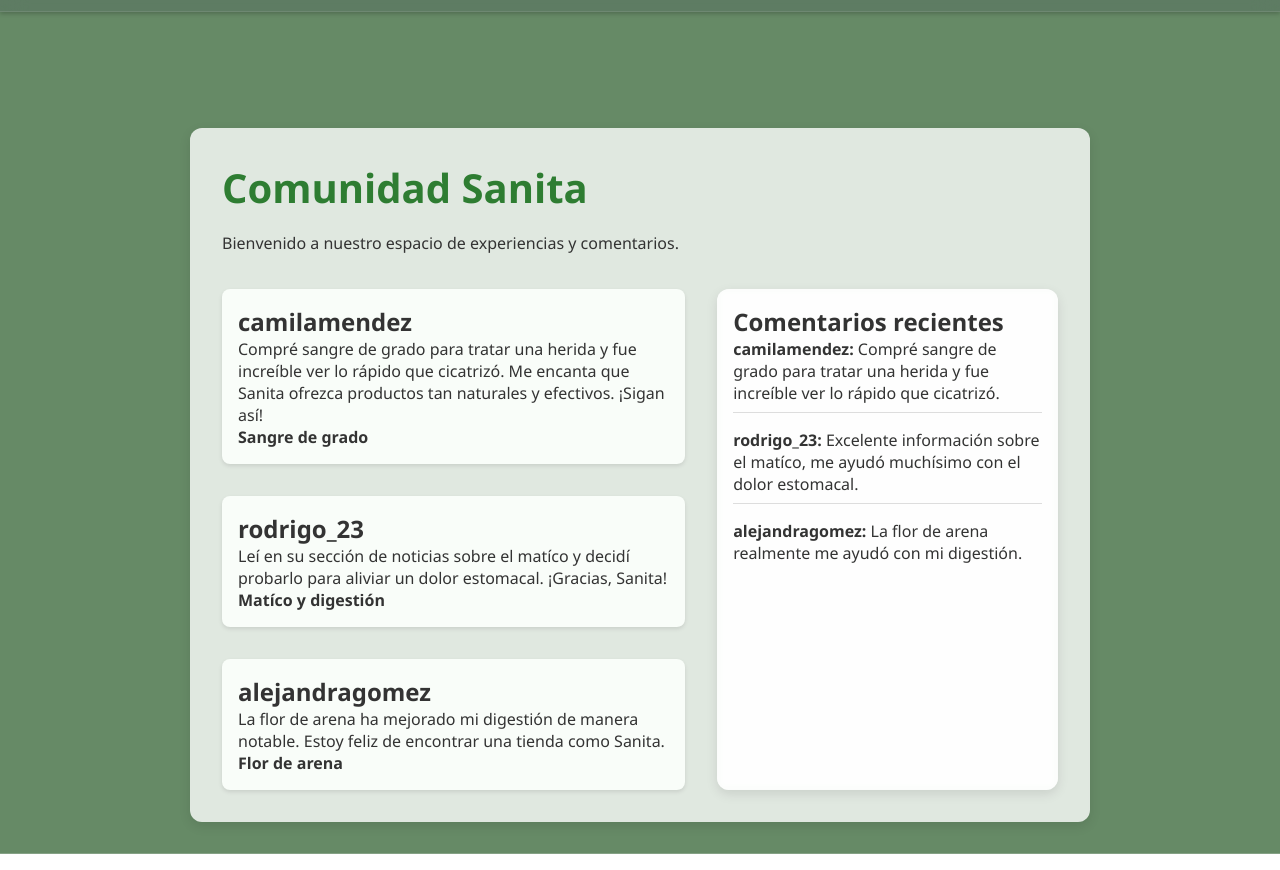
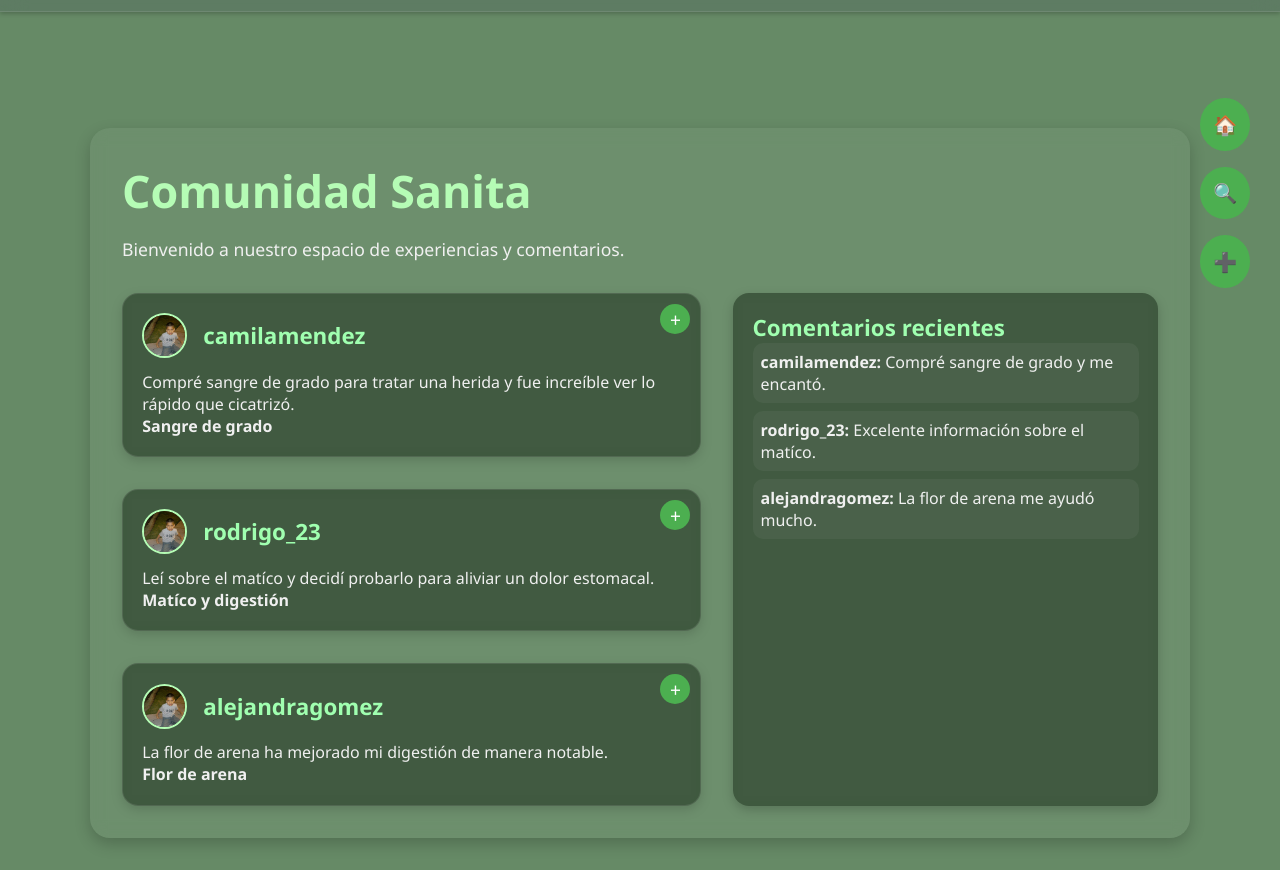
Before and after one commit to Ericko0o/E-Comemerse-SANITA, a plain HTML site: page comunidad.html in a window 1280 px wide. Shown: the part 52-922 px from the top of the page. Drawn offline with Linux system fonts and the light colour scheme; no server answers.

Commit message:
Version Josenrique 1.3

```diff
--- a/CSS/comunidad.css
+++ b/CSS/comunidad.css
@@ -1,4 +1,4 @@
-/* Reset general - importante para todas las páginas */
+/* Reset general */
 * {
   margin: 0;
   padding: 0;
@@ -6,76 +6,49 @@
   font-family: 'Segoe UI', sans-serif;
 }
 
-/* Fondo general del body */
+/* Fondo del body */
 body {
-  margin: 0;
-  font-family: 'Segoe UI', sans-serif;
   background:
     linear-gradient(rgba(0, 60, 0, 0.6), rgba(0, 60, 0, 0.6)),
     url('../IMG/fondoComunidad.jpg');
   background-size: cover;
   background-position: center;
   background-attachment: fixed;
-  background-repeat: no-repeat;
-  color: #333;
+  color: #f0f0f0;
 }
 
-/* ===================================================
-   Estilos para el contenido de la comunidad
-   =================================================== */
-
-/* Comunidad */
+/* Contenedor principal */
 .comunidad {
-  max-width: 900px;
+  max-width: 1100px;
   margin: 100px auto 2rem;
   padding: 2rem;
-  background-color: rgba(255, 255, 255, 0.8); /* Fondo blanco semitransparente */
-  border-radius: 12px;
-  box-shadow: 0 4px 12px rgba(0, 0, 0, 0.1);
-  backdrop-filter: blur(4px);
+  background-color: rgba(255, 255, 255, 0.05);
+  border-radius: 20px;
+  box-shadow: 0 6px 16px rgba(0, 0, 0, 0.2);
+  backdrop-filter: blur(8px);
   animation: fadeIn 0.6s ease-in-out;
 }
 
+/* Título */
 .comunidad-content h1 {
-  font-size: 2.5rem;
-  color: #2e7d32;
+  font-size: 2.8rem;
+  color: #b5fcb5;
+  margin-bottom: 1rem;
 }
 
 .comunidad-content p {
-  line-height: 1.6;
-  margin-top: 1rem;
+  font-size: 1.1rem;
+  margin-bottom: 1rem;
 }
 
-/* Foro */
-.foro {
-  margin-top: 2rem;
-  background-color: #f9fdf9;
-  padding: 1rem;
-  border-radius: 8px;
-  box-shadow: 0 2px 4px rgba(0, 0, 0, 0.1);
-}
-
-.foro h2 {
-  color: #4caf50;
-}
-
-.foro ul {
-  list-style-type: none;
-}
-
-.foro ul li {
-  padding: 0.5rem 0;
-  border-bottom: 1px solid #ddd;
-}
-
-/* Nueva estructura de comunidad con columnas */
+/* Layout de columnas */
 .comunidad-layout {
   display: flex;
   gap: 2rem;
   margin-top: 2rem;
 }
 
-/* Columna principal de posts */
+/* Columna de posts */
 .posts {
   flex: 3;
   display: flex;
@@ -86,33 +59,86 @@
 /* Comentarios recientes */
 .comentarios-recientes {
   flex: 2;
-  background-color: rgba(255, 255, 255, 0.8);
-  padding: 1rem;
-  border-radius: 12px;
-  box-shadow: 0 4px 12px rgba(0, 0, 0, 0.1);
-  backdrop-filter: blur(4px);
+  background-color: rgba(30, 50, 30, 0.6);
+  padding: 1.2rem;
+  border-radius: 16px;
+  backdrop-filter: blur(6px);
+  box-shadow: 0 4px 12px rgba(0, 0, 0, 0.2);
 }
 
-/* Tarjeta individual */
-.post {
-  background-color: #f9fdf9;
-  padding: 1rem;
-  border-radius: 8px;
-  box-shadow: 0 2px 4px rgba(0, 0, 0, 0.1);
+/* Títulos secundarios */
+.posts h2, .comentarios-recientes h2 {
+  color: #a0ffb0;
+  font-size: 1.4rem;
 }
 
-/* Comentario individual */
-.comentario {
-  margin-bottom: 1rem;
-  padding-bottom: 0.5rem;
-  border-bottom: 1px solid #ddd;
+/* Post */
+.post {
+  background-color: rgba(30, 50, 30, 0.6);
+  color: #f0f0f0;
+  padding: 1.2rem;
+  border-radius: 16px;
+  backdrop-filter: blur(6px);
+  box-shadow: 0 4px 12px rgba(0, 0, 0, 0.15);
+  border: 1px solid rgba(255, 255, 255, 0.1);
+  position: relative;
 }
 
-.comentario:last-child {
-  border-bottom: none;
+/* Botón de comentarios */
+.mostrar-comentarios {
+  background-color: #4caf50;
+  color: white;
+  border: none;
+  border-radius: 50%;
+  font-size: 1.2rem;
+  width: 30px;
+  height: 30px;
+  cursor: pointer;
+  position: absolute;
+  top: 10px;
+  right: 10px;
 }
 
-/* Animación de entrada */
+/* Área de comentarios debajo de cada post */
+.area-comentarios {
+  margin-top: 1rem;
+  display: none;
+}
+
+.area-comentarios .comentario {
+  margin-bottom: 0.5rem;
+  padding: 0.5rem;
+  background-color: rgba(255, 255, 255, 0.05);
+  border-radius: 8px;
+}
+
+.area-comentarios input {
+  width: 100%;
+  padding: 0.5rem;
+  border-radius: 8px;
+  border: none;
+  margin-top: 0.5rem;
+}
+
+.area-comentarios button {
+  margin-top: 0.5rem;
+  padding: 0.4rem 1rem;
+  background-color: #81c784;
+  border: none;
+  border-radius: 6px;
+  color: white;
+  cursor: pointer;
+}
+
+/* Comentarios recientes */
+.comentario {
+  padding: 0.5rem;
+  margin-bottom: 0.5rem;
+  background-color: rgba(255, 255, 255, 0.05);
+  border-radius: 10px;
+}
+
+/* Animación */
 @keyframes fadeIn {
   from {
     opacity: 0;
@@ -123,3 +149,38 @@
     transform: translateY(0);
   }
 }
+
+/* Barra lateral de acciones */
+.acciones-laterales {
+  position: fixed;
+  right: 30px;
+  top: 150px;
+  display: flex;
+  flex-direction: column;
+  gap: 1rem;
+}
+
+.acciones-laterales button {
+  background-color: #4caf50;
+  color: white;
+  border: none;
+  padding: 0.8rem;
+  border-radius: 50%;
+  font-size: 1.2rem;
+  cursor: pointer;
+}
+
+.post-header {
+  display: flex;
+  align-items: center;
+  gap: 1rem;
+  margin-bottom: 0.8rem;
+}
+
+.post-header .avatar {
+  width: 45px;
+  height: 45px;
+  border-radius: 50%;
+  object-fit: cover;
+  border: 2px solid #b5fcb5;
+}
--- a/comunidad.html
+++ b/comunidad.html
@@ -7,16 +7,29 @@
   <link rel="stylesheet" href="CSS/navbar.css" />
   <link rel="stylesheet" href="CSS/comunidad.css" />
   <script src="JS/navbar.js" defer></script>
+  <script defer>
+    document.addEventListener("DOMContentLoaded", () => {
+      document.querySelectorAll(".mostrar-comentarios").forEach(btn => {
+        btn.addEventListener("click", () => {
+          const area = btn.nextElementSibling;
+          area.style.display = area.style.display === "none" ? "block" : "none";
+        });
+      });
+    });
+
+    function buscar() {
+      const termino = prompt("¿Qué deseas buscar?");
+      if (termino) {
+        alert("Buscando: " + termino); // aquí puedes integrar lógica real
+      }
+    }
+  </script>
 </head>
 <body>
 
-  <!-- Navbar insertada por JS -->
   <div id="navbar-placeholder"></div>
-
-  <!-- Espaciado debajo de la navbar -->
   <div style="height: 80px;"></div>
 
-  <!-- Comunidad Section -->
   <section class="comunidad">
 
     <div class="comunidad-content">
@@ -26,63 +39,74 @@
 
     <div class="comunidad-layout">
 
-      <!-- Columna de Posts -->
+      <!-- Posts -->
       <div class="posts">
+
         <div class="post">
-          <h2>camilamendez</h2>
-          <p>Compré sangre de grado para tratar una herida y fue increíble ver lo rápido que cicatrizó. Me encanta que Sanita ofrezca productos tan naturales y efectivos. ¡Sigan así!</p>
+          <div class="post-header">
+            <img src="IMG/user1.jpg" alt="Usuario camilamendez" class="avatar" />
+            <h2>camilamendez</h2>
+          </div>
+          <p>Compré sangre de grado para tratar una herida y fue increíble ver lo rápido que cicatrizó.</p>
           <p><strong>Sangre de grado</strong></p>
+          <button class="mostrar-comentarios">+</button>
+
+          <div class="area-comentarios">
+            <div class="comentario">¡Me pasó lo mismo! La usé en una quemadura leve.</div>
+            <input type="text" placeholder="Añadir comentario..." />
+            <button>Enviar</button>
+          </div>
+        </div>
+
+
+        <div class="post">
+          <div class="post-header">
+          <img src="IMG/user1.jpg" alt="Usuario rodrigo_23" class="avatar" />
+          <h2>rodrigo_23</h2>
+          </div>
+          <p>Leí sobre el matíco y decidí probarlo para aliviar un dolor estomacal.</p>
+          <p><strong>Matíco y digestión</strong></p>
+          <button class="mostrar-comentarios">+</button>
+          <div class="area-comentarios">
+            <div class="comentario">Yo lo uso como infusión, es excelente.</div>
+            <input type="text" placeholder="Añadir comentario..." />
+            <button>Enviar</button>
+          </div>
         </div>
 
         <div class="post">
-          <h2>rodrigo_23</h2>
-          <p>Leí en su sección de noticias sobre el matíco y decidí probarlo para aliviar un dolor estomacal. ¡Gracias, Sanita!</p>
-          <p><strong>Matíco y digestión</strong></p>
+          <div class="post-header">
+          <img src="IMG/user1.jpg" alt="Usuario alejandragomez" class="avatar" />
+          <h2>alejandragomez</h2>
+          </div>
+          <p>La flor de arena ha mejorado mi digestión de manera notable.</p>
+          <p><strong>Flor de arena</strong></p>
+          <button class="mostrar-comentarios">+</button>
+          <div class="area-comentarios">
+            <input type="text" placeholder="Añadir comentario..." />
+            <button>Enviar</button>
+          </div>
         </div>
 
-        <div class="post">
-          <h2>alejandragomez</h2>
-          <p>La flor de arena ha mejorado mi digestión de manera notable. Estoy feliz de encontrar una tienda como Sanita.</p>
-          <p><strong>Flor de arena</strong></p>
-        </div>
       </div>
 
-      <!-- Columna de Comentarios Recientes -->
+      <!-- Comentarios recientes -->
       <div class="comentarios-recientes">
         <h2>Comentarios recientes</h2>
-
-        <div class="comentario">
-          <strong>camilamendez:</strong> Compré sangre de grado para tratar una herida y fue increíble ver lo rápido que cicatrizó.
-        </div>
-
-        <div class="comentario">
-          <strong>rodrigo_23:</strong> Excelente información sobre el matíco, me ayudó muchísimo con el dolor estomacal.
-        </div>
-
-        <div class="comentario">
-          <strong>alejandragomez:</strong> La flor de arena realmente me ayudó con mi digestión.
-        </div>
+        <div class="comentario"><strong>camilamendez:</strong> Compré sangre de grado y me encantó.</div>
+        <div class="comentario"><strong>rodrigo_23:</strong> Excelente información sobre el matíco.</div>
+        <div class="comentario"><strong>alejandragomez:</strong> La flor de arena me ayudó mucho.</div>
       </div>
 
     </div>
+  </section>
 
-  </section>
+  <!-- Barra lateral -->
+  <div class="acciones-laterales">
+    <button onclick="location.href='index.html'">🏠</button>
+    <button onclick="buscar()">🔍</button>
+    <button onclick="location.href='nueva-publicacion.html'">➕</button>
+  </div>
 
 </body>
 </html>
-
- <!-- Navbar insertada por JS -->
-   <!-- Navbar insertada por JS -->
-     <!-- Navbar insertada por JS -->
-
-      <!-- Navbar insertada por JS -->
-        <!-- Navbar insertada por JS -->
-          <!-- Navbar insertada por JS -->
-            <!-- Navbar insertada por JS -->
-
-             <!-- Navbar insertada por JS -->
-               <!-- Navbar insertada por JS -->
-                 <!-- Navbar insertada por JS -->
-                   <!-- Navbar insertada por JS -->
-                     <!-- Navbar insertada por JS -->
-                       <!-- Navbar insertada por JS -->
```
Also changed, not shown: img/user1.jpg (added).
